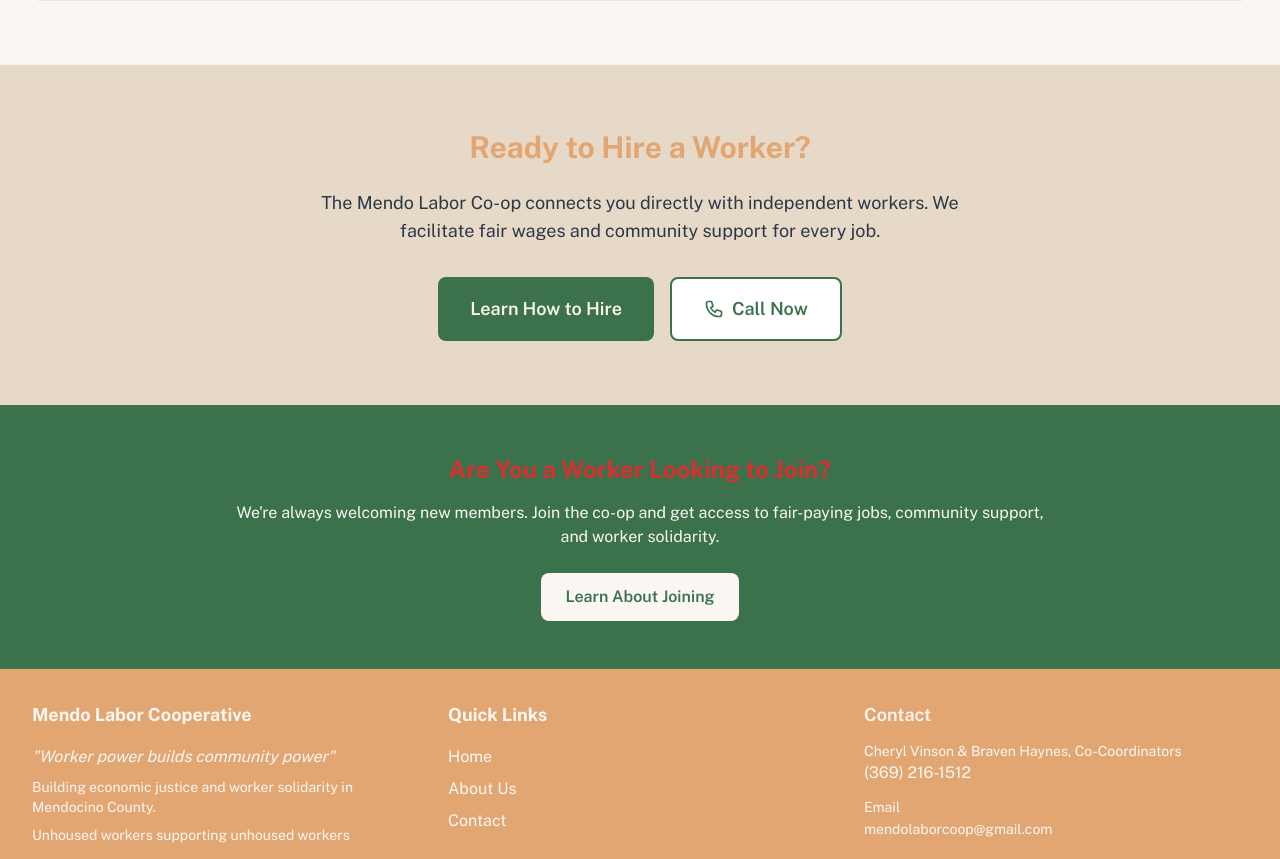
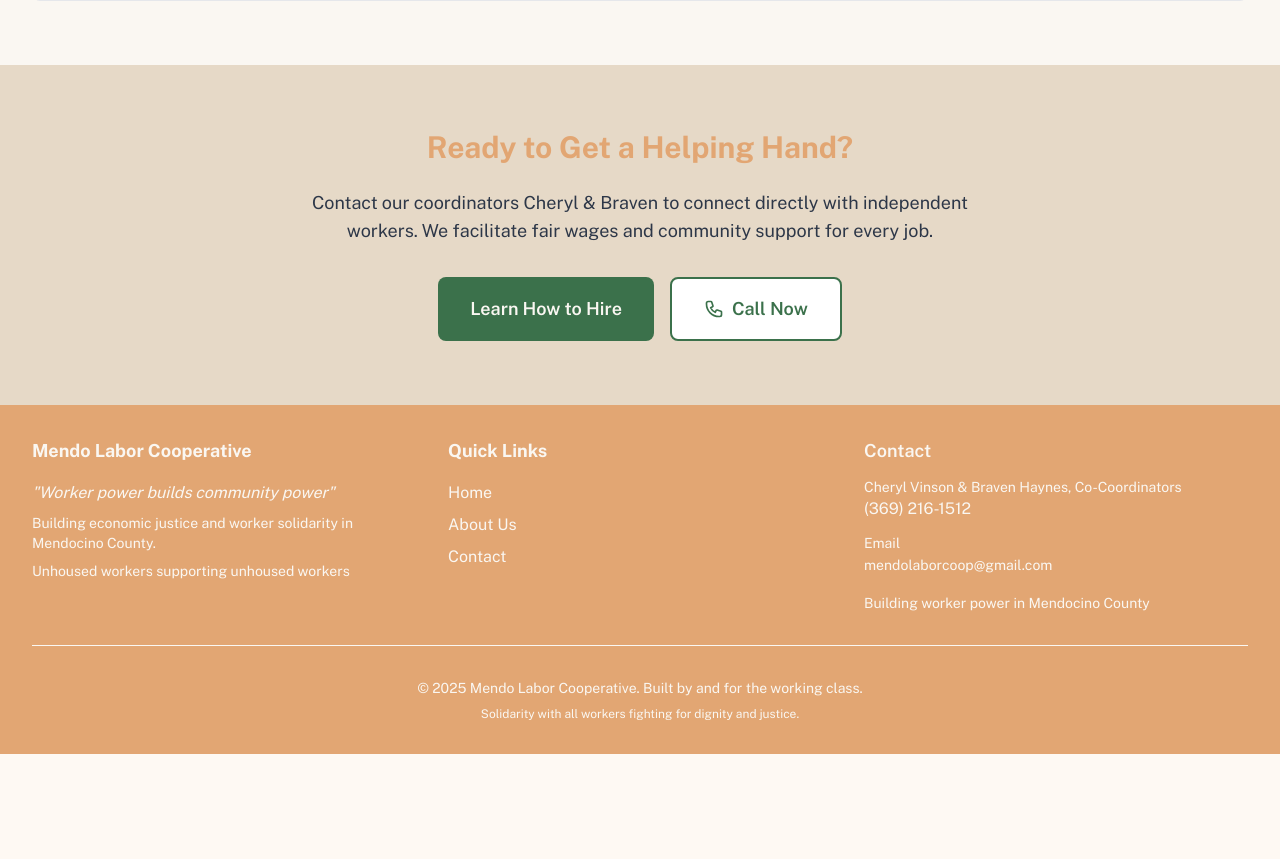
Before and after one commit to samuelmholley1/mendolaborcoop.ukiahumc.org, a Next.js app: page /our-crew in a window 1280 px wide. Shown: the part 1842-2701 px from the top of the page. After the commit the page ends 2596 px from the top, so only its background shows below. Built offline with nearby package versions, Linux system fonts and the light colour scheme.

Commit message:
Update messaging: Get a Helping Hand, remove Join the Co-op ads, add Cheryl & Braven names everywhere, fix flyer (smaller footer, phone nudge)

```diff
--- a/pages/contact.tsx
+++ b/pages/contact.tsx
@@ -145,7 +145,7 @@ const ContactPage: React.FC = () => {
           <div className="p-6">
             <div className="text-center">
               <p className="text-lg font-body text-moss mb-6">
-                Ready to hire a worker or join our cooperative?
+                Ready to get a helping hand?
               </p>
               <div className="bg-sand rounded-lg p-4 mb-6 space-y-4">
                 <div>
--- a/pages/flyer.tsx
+++ b/pages/flyer.tsx
@@ -124,7 +124,10 @@ const FlyerPage: React.FC = () => {
             fontWeight: 800,
             fontFamily: 'Montserrat, Arial, sans-serif',
             whiteSpace: 'nowrap',
-            display: 'block'
+            display: 'block',
+            position: 'relative',
+            top: '-2px',
+            left: '-3px'
           }}>
             (369) 216-1512
           </span>
@@ -141,7 +144,7 @@ const FlyerPage: React.FC = () => {
 
       {/* Footer - pinned to bottom */}
       <div ref={showDebug ? footerRef : undefined} className="text-center flex-shrink-0 flex items-start justify-center border-t border-moss/30 mt-2 pt-2" style={{ height: '7%', ...(showDebug && { border: '2px solid green' }) }}>
-        <p className="font-body text-moss leading-none whitespace-nowrap" style={{ fontSize: '13px' }}>
+        <p className="font-body text-moss leading-none whitespace-nowrap" style={{ fontSize: '12px' }}>
           mendolaborcoop@gmail.com • mendolaborcoop.ukiahumc.org
         </p>
       </div>
--- a/pages/index.tsx
+++ b/pages/index.tsx
@@ -296,7 +296,7 @@ const HomePage: React.FC = () => {
                         </div>
                       </div>
                       <p className="text-xs lg:text-sm font-body mt-3 opacity-80 text-center">
-                        Hire a Worker • Join the Co-op
+                        Get a Helping Hand
                       </p>
                     </div>
                   </div>
@@ -537,7 +537,7 @@ const HomePage: React.FC = () => {
               <div className="p-6">
                 <div className="text-center">
                   <p className="text-lg font-body text-moss mb-6">
-                    Ready to hire a worker or join our cooperative?
+                    Ready to get a helping hand?
                   </p>
                   <div className="bg-sand rounded-lg p-4 mb-6">
                     <a
--- a/pages/our-crew/index.tsx
+++ b/pages/our-crew/index.tsx
@@ -146,7 +146,7 @@ const OurCrewPage: React.FC = () => {
             </svg>
             <div className="flex items-center gap-2">
               <span className="bg-moss text-cream w-8 h-8 rounded-full flex items-center justify-center font-bold text-sm">2</span>
-              <span className="text-moss font-medium">Contact coordinator</span>
+              <span className="text-moss font-medium">Contact Cheryl &amp; Braven</span>
             </div>
             <svg className="hidden md:block w-6 h-6 text-moss/40" fill="none" stroke="currentColor" viewBox="0 0 24 24">
               <path strokeLinecap="round" strokeLinejoin="round" strokeWidth={2} d="M9 5l7 7-7 7" />
@@ -176,7 +176,7 @@ const OurCrewPage: React.FC = () => {
               </h2>
               <p className="text-moss/70 max-w-md mx-auto mb-8">
                 We're currently building out our worker directory. In the meantime,
-                contact our coordinator to learn about available workers and their skills.
+                contact our coordinators Cheryl &amp; Braven to learn about available workers and their skills.
               </p>
               <Link
                 href="/hire"
@@ -224,10 +224,10 @@ const OurCrewPage: React.FC = () => {
       <section className="py-16 bg-sand">
         <div className="max-w-4xl mx-auto px-4 sm:px-6 lg:px-8 text-center">
           <h2 className="text-3xl font-headline font-bold text-gold mb-6">
-            Ready to Hire a Worker?
+            Ready to Get a Helping Hand?
           </h2>
           <p className="text-moss/80 text-lg mb-8 max-w-2xl mx-auto">
-            The Mendo Labor Co-op connects you directly with independent workers.
+            Contact our coordinators Cheryl &amp; Braven to connect directly with independent workers.
             We facilitate fair wages and community support for every job.
           </p>
           <div className="flex flex-col sm:flex-row gap-4 justify-center">
@@ -247,25 +247,6 @@ const OurCrewPage: React.FC = () => {
               Call Now
             </a>
           </div>
-        </div>
-      </section>
-
-      {/* Join CTA */}
-      <section className="py-12 bg-moss text-cream">
-        <div className="max-w-4xl mx-auto px-4 sm:px-6 lg:px-8 text-center">
-          <h2 className="text-2xl font-headline font-bold mb-4">
-            Are You a Worker Looking to Join?
-          </h2>
-          <p className="text-cream/80 mb-6">
-            We're always welcoming new members. Join the co-op and get access to fair-paying jobs,
-            community support, and worker solidarity.
-          </p>
-          <Link
-            href="/contact"
-            className="inline-flex items-center gap-2 bg-cream text-moss px-6 py-3 rounded-lg hover:bg-cream/90 transition-colors font-semibold"
-          >
-            Learn About Joining
-          </Link>
         </div>
       </section>
     </Layout>
```
